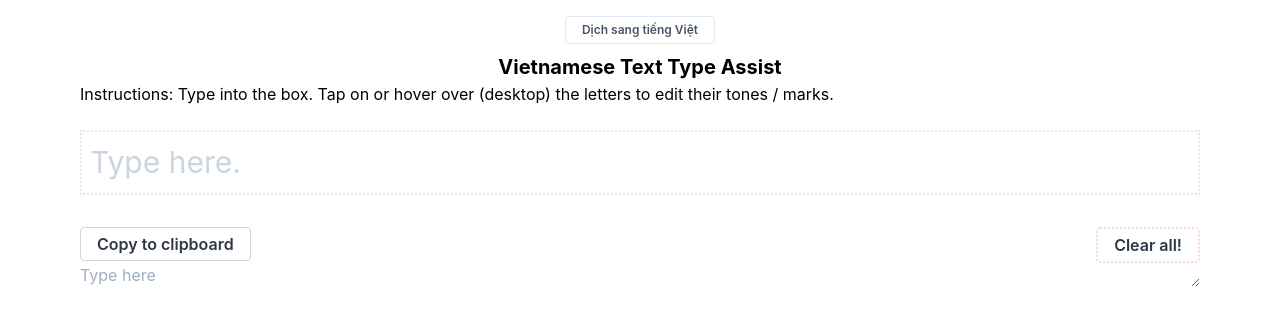
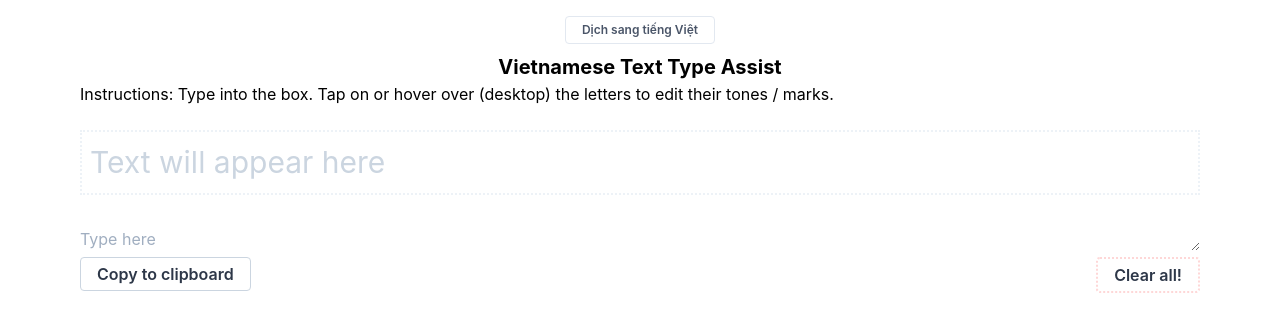
Before and after one commit to nguyen-michael/viet-type-assist, a React (Create React App) app: page / in a window 1280 px wide. Shown: the top 332 px of the page. Built offline with nearby package versions, Linux system fonts and the light colour scheme.

Commit message:
Revert to visible text area input functionality

```diff
--- a/src/App.jsx
+++ b/src/App.jsx
@@ -12,9 +12,7 @@ class App extends Component {
             rawText: "",
             characterArray: [],
             copySuccess: false,
-            vietnameseUILanguage: false,
-            textareaSelected: false,
-            textareaFocusIndex: 0
+            vietnameseUILanguage: false
         }
 
         this.textAreaRef = React.createRef();
@@ -25,35 +23,13 @@ class App extends Component {
         this.handleCharacterSwitchClick = this.handleCharacterSwitchClick.bind(this);
         this.switchCharacter = this.switchCharacter.bind(this);
         this.handleLanguageToggle = this.handleLanguageToggle.bind(this);
-        this.handleDisplayClick = this.handleDisplayClick.bind(this);
-        this.handleCharacterTap = this.handleCharacterTap.bind(this);
-        this.handleSelectChange = this.handleSelectChange.bind(this);
-        this.handleTextareaBlur = this.handleTextareaBlur.bind(this);
     }
 
     handleTextChange(e) {
-        const focusIndex = this.textAreaRef.current.selectionStart;
-
         this.setState({
             rawText: e.target.value,
             characterArray: [...e.target.value],
-            copySuccess: false,
-            textareaFocusIndex: focusIndex
-        });
-    }
-
-    // Checks for keyboard cursor movement
-    handleSelectChange() {
-        const focusIndex = this.textAreaRef.current.selectionStart;
-
-        this.setState({
-            textareaFocusIndex: focusIndex
-        });
-    }
-
-    handleTextareaBlur() {
-        this.setState({
-            textareaSelected: false
+            copySuccess: false
         });
     }
 
@@ -61,9 +37,7 @@ class App extends Component {
         this.setState({
             rawText: "",
             characterArray: [],
-            copySuccess: false,
-            textareaSelected: false,
-            textareaFocusIndex: 0
+            copySuccess: false
         });
     }
 
@@ -76,26 +50,7 @@ class App extends Component {
         e.target.focus();
 
         this.setState({
-            copySuccess: true,
-            textareaSelected: false
-        });
-    }
-
-    // Clicking EOL/EOS whitespace in Display will focus cursor to end of string input.
-    handleDisplayClick() {
-        const focusIndex = this.state.characterArray.length;
-
-        this.textAreaRef.current.focus();
-        console.log("focus");
-
-        // Focuses input to end of line on refocus.
-        const tempVal = this.textAreaRef.current.value;
-        this.textAreaRef.current.value = '';
-        this.textAreaRef.current.value = tempVal;
-
-        this.setState({
-            textareaSelected: true,
-            textareaFocusIndex: focusIndex
+            copySuccess: true
         });
     }
 
@@ -113,47 +68,15 @@ class App extends Component {
         let newRawText = newCharacterArray.join("");
         this.setState({
             rawText: newRawText,
-            characterArray: newCharacterArray,
-            textareaSelected: false
+            characterArray: newCharacterArray
         });
     }
 
     handleLanguageToggle() {
         const toggledState = !this.state.vietnameseUILanguage
         this.setState({
-            vietnameseUILanguage: toggledState,
-            textareaSelected: false
+            vietnameseUILanguage: toggledState
         });
-    }
-
-
-    handleCharacterTap(e) {
-        // Defocuses (Blurs) the input so the keyboard goes away on mobile when a character is tapped.
-        if (e.target.classList.contains("tooltip")) {
-            this.textAreaRef.current.blur();
-            console.log("blur");
-
-            this.setState({
-                textareaSelected: false
-            });
-        }
-        // Otherwise, place cursor in place in textarea.
-        else {
-            const index = e.target.getAttribute("index");
-
-            console.log("focus at: ", e.target.getAttribute("index"));
-
-            this.textAreaRef.current.focus();
-            this.textAreaRef.current.setSelectionRange(index, index);
-
-            this.setState({
-                textareaSelected: true,
-                textareaFocusIndex: index
-            });
-
-
-        }
-
     }
 
     render() {
@@ -170,10 +93,6 @@ class App extends Component {
                     handleCharacterSwitchClick={this.handleCharacterSwitchClick}
                     vietCharacterData={vietCharacterData}
                     isUIVietnamese={this.state.vietnameseUILanguage}
-                    handleDisplayClick={this.handleDisplayClick}
-                    isTextareaSelected={this.state.textareaSelected}
-                    textareaFocusIndex={this.state.textareaFocusIndex}
-                    handleCharacterTap={this.handleCharacterTap}
                 />
                 <Entry
                     handleTextChange={this.handleTextChange}
@@ -183,8 +102,6 @@ class App extends Component {
                     textAreaRef={this.textAreaRef}
                     copySuccess={this.state.copySuccess}
                     isUIVietnamese={this.state.vietnameseUILanguage}
-                    handleSelectChange={this.handleSelectChange}
-                    handleTextareaBlur={this.handleTextareaBlur}
                 />
             </div>
         );
--- a/src/components/Character.jsx
+++ b/src/components/Character.jsx
@@ -8,7 +8,6 @@ class Character extends Component {
             this.props.hasSiblingsOrTones ?
                 <span
                     className="tooltip relative"
-                    onClick={this.props.handleCharacterTap}
                     index={this.props.index}
                 >
                     {this.props.value}
@@ -22,7 +21,6 @@ class Character extends Component {
                 :
 
                 <span
-                    onClick={this.props.handleCharacterTap}
                     index={this.props.index}
                 >
                     {this.props.value}
--- a/src/components/Display.jsx
+++ b/src/components/Display.jsx
@@ -5,16 +5,12 @@ class Display extends Component {
     render() {
         const vietCharacterData = this.props.vietCharacterData;
         const isUIVietnamese = this.props.isUIVietnamese;
-        const isTextareaSelected = this.props.isTextareaSelected;
-        const textareaFocusIndex = parseInt(this.props.textareaFocusIndex, 10);
-        const isTextareaFocusInnerText = textareaFocusIndex !== this.props.textArray.length;
 
         const placeholderText = (
             <p
                 className="text-gray-400 flex-grow"
-                onClick={this.props.handleDisplayClick}
             >
-                {isUIVietnamese ? "Gõ chữ ở đây" : "Type here."}
+                {isUIVietnamese ? "Chữ hiện ở đây" : "Text will appear here"}
             </p>
         );
 
@@ -33,28 +29,22 @@ class Display extends Component {
                 siblingsTonesData = vietCharacterData[char]
             }
             return (
-                <React.Fragment key={index}>
-                    {index === textareaFocusIndex ? <span className="font-bolder blinker">|</span> : null}
                 <Character
                     key={index}
                     index={index}
                     value={value}
                     handleCharacterSwitchClick={this.props.handleCharacterSwitchClick}
-                        handleCharacterTap={this.props.handleCharacterTap}
                     hasSiblingsOrTones={hasSiblingsOrTones}
                     siblingsTonesData={siblingsTonesData}
                 />
-                </React.Fragment>
             )
         });
 
         return (
             <div
-                className="text-3xl break-normal mb-8 border-2 border-dotted border-gray-300 p-2 flex flex-wrap"
+                className="text-3xl break-normal mb-8 border-2 border-dotted border-gray-200 p-2 flex flex-wrap"
             >
-                {(characterArray.length === 0 && !isTextareaSelected) ? placeholderText : characterArray}
-                {isTextareaSelected && !isTextareaFocusInnerText ? <span className="font-bolder blinker">|</span> : null}
-                {(characterArray.length === 0 && !isTextareaSelected) ? null : <div className="flex-grow" onClick={this.props.handleDisplayClick}></div>}
+                {(characterArray.length === 0) ? placeholderText : characterArray}
             </div>
         );
     }
--- a/src/components/Entry.jsx
+++ b/src/components/Entry.jsx
@@ -13,6 +13,15 @@ class Entry extends Component {
 
         return (
             <div>
+                <textarea
+                    type="text"
+                    onChange={this.props.handleTextChange}
+                    value={this.props.text}
+                    ref={this.props.textAreaRef}
+                    rows="1"
+                    placeholder={textAreaPlaceholder}
+                    onSelect={this.props.handleSelectChange}
+                />
                 <button
                     onClick={this.props.handleCopy}
                     className="bg-white hover:bg-gray-100 text-gray-800 font-semibold py-1 px-4 border border-gray-400 rounded"
@@ -25,17 +34,6 @@ class Entry extends Component {
                 >
                     {clearButtonText}
                 </button>
-                <textarea
-                    type="text"
-                    onChange={this.props.handleTextChange}
-                    value={this.props.text}
-                    ref={this.props.textAreaRef}
-                    rows="1"
-                    placeholder={textAreaPlaceholder}
-                    onSelect={this.props.handleSelectChange}
-                    onBlur={this.props.handleTextareaBlur}
-                />
-
             </div>
         );
     }
--- a/src/components/Switcher.jsx
+++ b/src/components/Switcher.jsx
@@ -25,7 +25,6 @@ class Switcher extends Component {
             )
         });
 
-
         return (
             <span
                 className="tooltiptext text-gray-800 bg-white absolute z-10 invisible text-center border border-gray-400 rounded text-base w-48 -ml-24 p-3"
--- a/src/index.css
+++ b/src/index.css
@@ -23,18 +23,6 @@ body {
 
 textarea {
   width: 100%;
-}
-
-.blinker {
-  animation:blinkingText 1.1s infinite;
-}
-
-@keyframes blinkingText {
-  0%  {     color: #000;    }
-  49% {    color: #000; }
-  60% {    color: transparent; }
-  99%  {    color:transparent;  }
-  100%{   color: #000;    }
 }
 
 /* Fixed positioned display for phone sizes */
```
Lines whose indentation alone changed are shown as unchanged.
